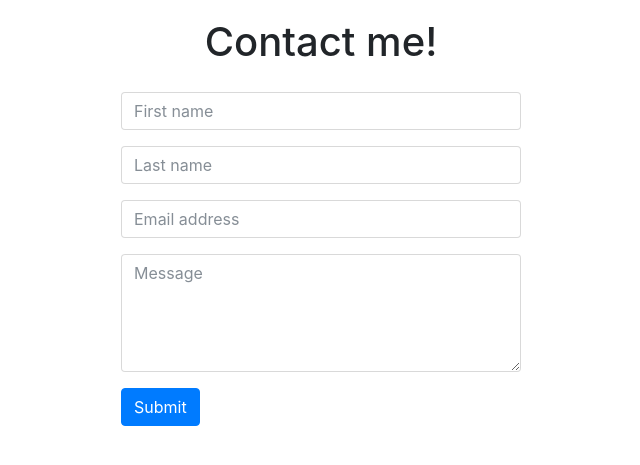
After one commit to monisriz/Travelogue, a Python web app: template app/templates/form.html in a window 1280 px wide. The commit adds this page. Shown: the top 465 px of the page, without its empty margins (319-959 px from the left). Run offline with Jinja, Linux system fonts and the light colour scheme; the template is opened without the code that fills it, so the values that code supplies are empty; some libraries are stand-ins or nearby versions.

Commit message:
HTML form/AWS-SES deployment

```diff
--- /dev/null
+++ b/app/templates/form.html
@@ -0,0 +1,47 @@
+<!DOCTYPE html>
+<html lang="en">
+  <head>
+    <!-- Required meta tags -->
+    <meta charset="utf-8">
+    <meta name="viewport" content="width=device-width, initial-scale=1.0, shrink-to-fit=no">
+    <title>Contact Me</title>
+    <!-- Bootstrap CSS -->
+    <link rel="stylesheet" href="https://maxcdn.bootstrapcdn.com/bootstrap/4.0.0-beta/css/bootstrap.min.css" integrity="sha384-/Y6pD6FV/Vv2HJnA6t+vslU6fwYXjCFtcEpHbNJ0lyAFsXTsjBbfaDjzALeQsN6M" crossorigin="anonymous">
+    <style>
+      div > form {
+        margin: 0 auto;
+        max-width: 400px;
+      }
+    </style>
+  </head>
+  <body>
+    <h1 style="text-align:center; padding: 20px;">Contact me!</h1>
+<div>
+  <form action="" method="post">
+  <div class="form-group">
+    <!-- <label for="exampleInputPassword1">Password</label> -->
+    <input type="text" class="form-control" placeholder="First name" required name="firstname">
+  </div>
+  <div class="form-group">
+
+    <input type="text" class="form-control" placeholder="Last name" required name="lastname">
+  </div>
+  <div class="form-group">
+    <!-- <label for="exampleInputEmail1">Email address</label> -->
+    <input type="email" class="form-control" id="exampleInputEmail1" aria-describedby="emailHelp" placeholder="Email address" required name="email">
+    <!-- <small id="emailHelp" class="form-text text-muted">We'll never share your email with anyone else.</small> -->
+  </div>
+  <div class="form-group">
+    <!-- <label for="exampleFormControlTextarea1">Example textarea</label> -->
+    <textarea class="form-control" id="exampleFormControlTextarea1" rows="5" placeholder="Message" required name="message"></textarea>
+  </div>
+  <button type="submit" class="btn btn-primary">Submit</button>
+</form>
+</div>
+    <!-- Optional JavaScript -->
+    <!-- jQuery first, then Popper.js, then Bootstrap JS -->
+    <script src="https://code.jquery.com/jquery-3.2.1.slim.min.js" integrity="sha384-KJ3o2DKtIkvYIK3UENzmM7KCkRr/rE9/Qpg6aAZGJwFDMVNA/GpGFF93hXpG5KkN" crossorigin="anonymous"></script>
+    <script src="https://cdnjs.cloudflare.com/ajax/libs/popper.js/1.11.0/umd/popper.min.js" integrity="sha384-b/U6ypiBEHpOf/4+1nzFpr53nxSS+GLCkfwBdFNTxtclqqenISfwAzpKaMNFNmj4" crossorigin="anonymous"></script>
+    <script src="https://maxcdn.bootstrapcdn.com/bootstrap/4.0.0-beta/js/bootstrap.min.js" integrity="sha384-h0AbiXch4ZDo7tp9hKZ4TsHbi047NrKGLO3SEJAg45jXxnGIfYzk4Si90RDIqNm1" crossorigin="anonymous"></script>
+  </body>
+</html>
--- a/static/css/main.css
+++ b/static/css/main.css
@@ -106,3 +106,9 @@ a {
   color: black;
   text-decoration-color: red;
 }
+
+.page_end {
+  display: relative;
+  width: 100%;
+  height: 400px;
+}
```
Also changed, not shown: app.py (+57 -1 lines), app/templates/index.html (+6 -4 lines), app/templates/submit.html (added, +26 -0 lines), static/images/thumbsup.jpg (added), 1 other file.
